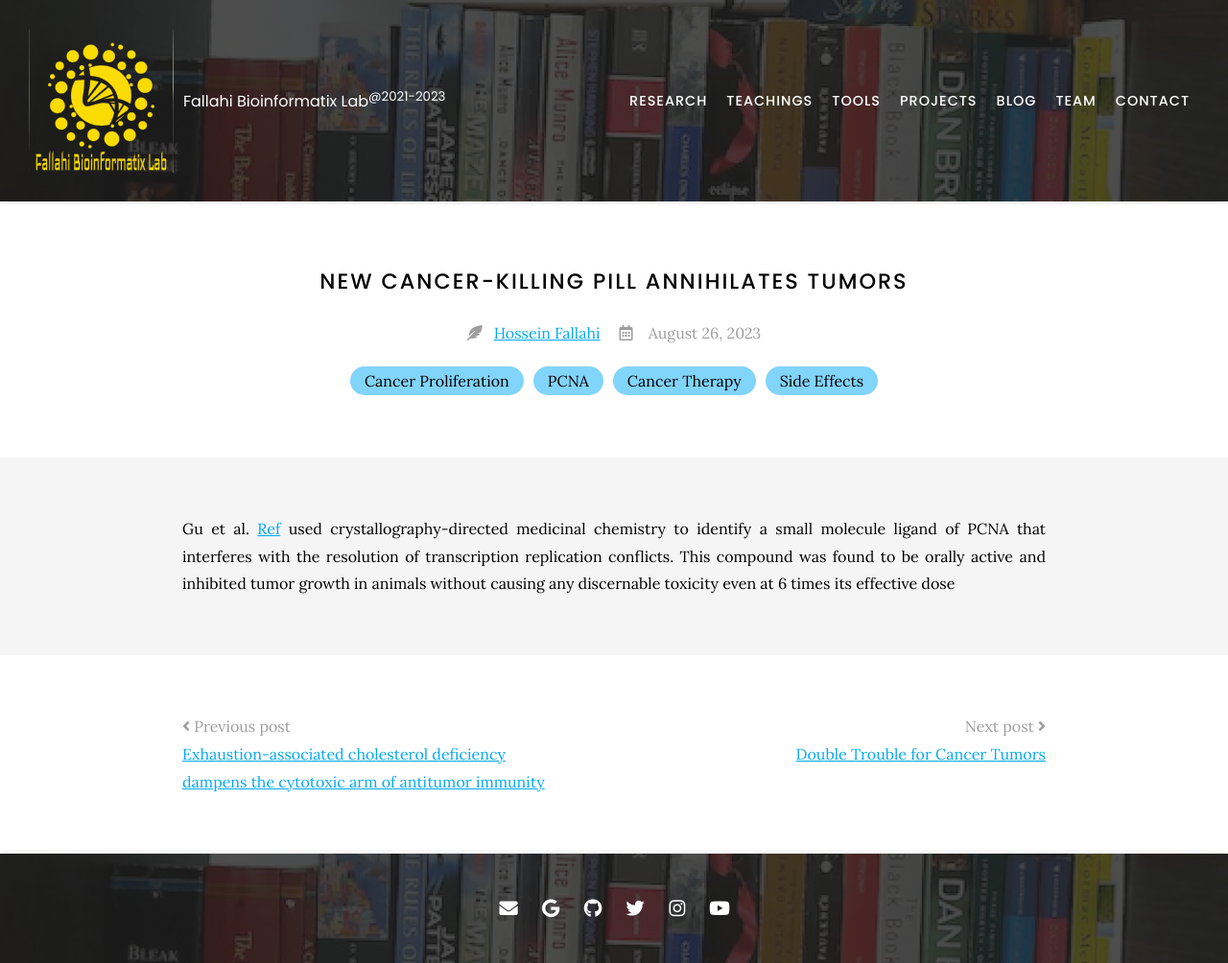
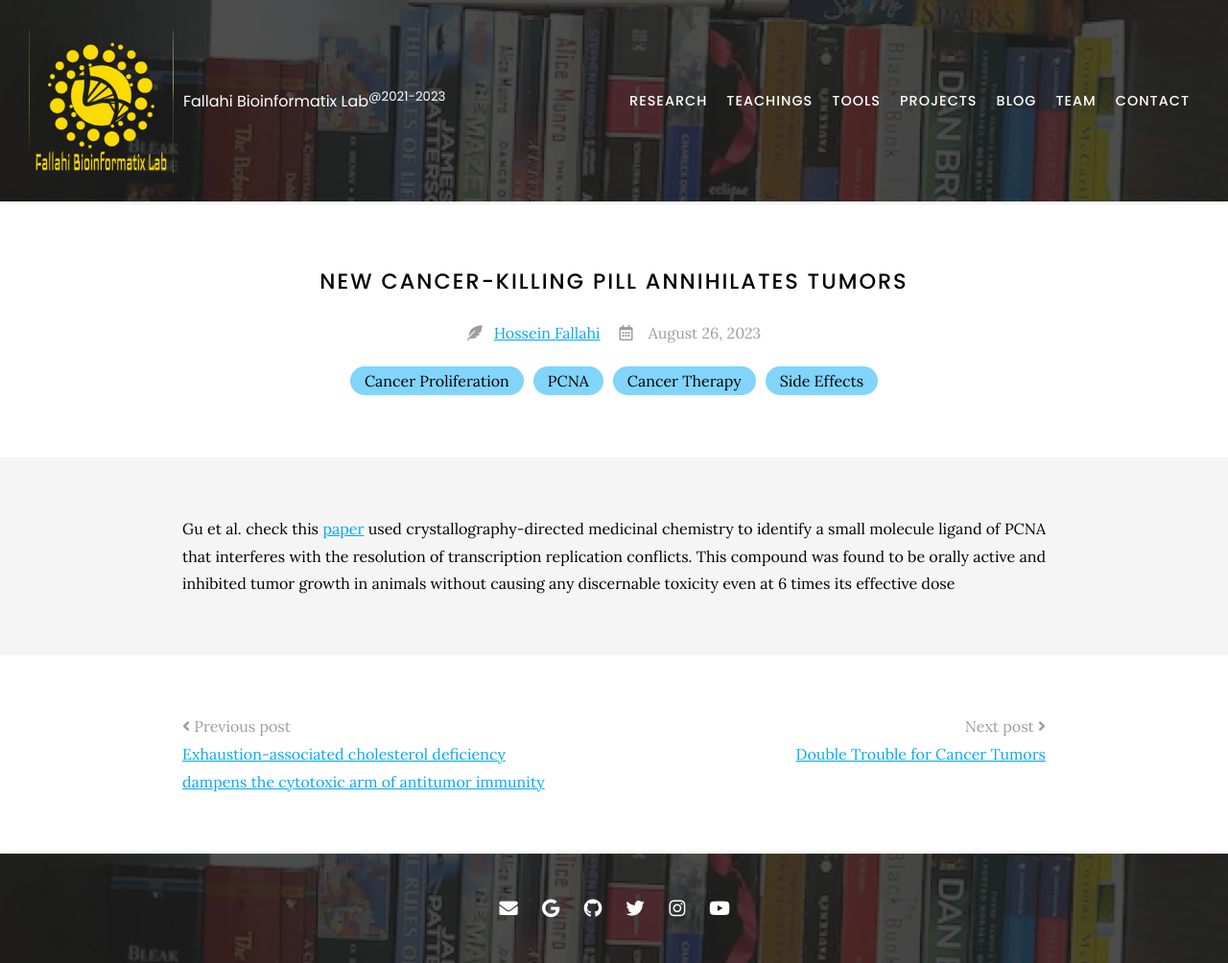
Before and after one commit to Hossein-Fallahi/Fallahi-Bioinformatics-Lab, a Jekyll site: the page built from _posts/2023-08-26-post-020.md, in a window 1280 px wide. Shown: the whole page at 96% size. Built offline with Jekyll 4.4.1, drawn with Linux system fonts in a browser that asks for light colours; nearby versions of some CDN libraries.

Commit message:
Update 2023-08-26-post-020.md

```diff
--- a/_posts/2023-08-26-post-020.md
+++ b/_posts/2023-08-26-post-020.md
@@ -8,5 +8,5 @@
 author: Hossein Fallahi
 member: Hossein Fallahi
 ---
-Gu et al. [Ref](https://www.cell.com/cell-chemical-biology/pdfExtended/S2451-9456(23)00221-0) used crystallography-directed medicinal chemistry to identify a small molecule ligand of PCNA that interferes with the resolution of transcription replication conflicts.
+Gu et al. check this [paper](https://www.cell.com/cell-chemical-biology/pdfExtended/S2451-9456(23)00221-0) used crystallography-directed medicinal chemistry to identify a small molecule ligand of PCNA that interferes with the resolution of transcription replication conflicts.
 This compound was found to be orally active and inhibited tumor growth in animals without causing any discernable toxicity even at 6 times its effective dose
```
